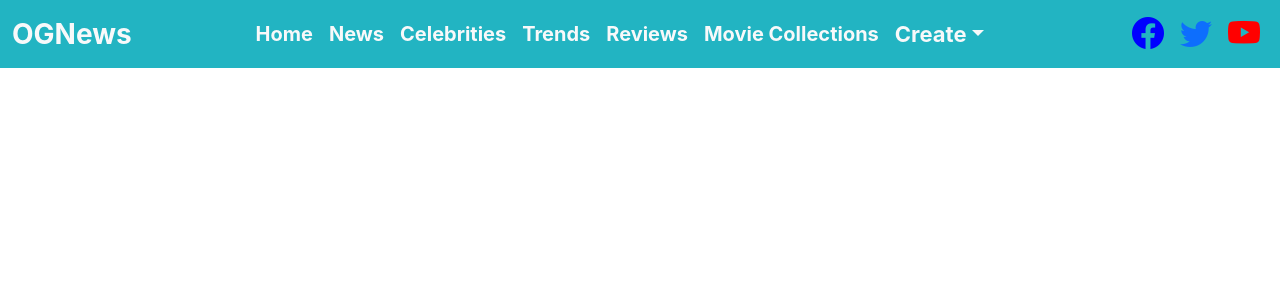
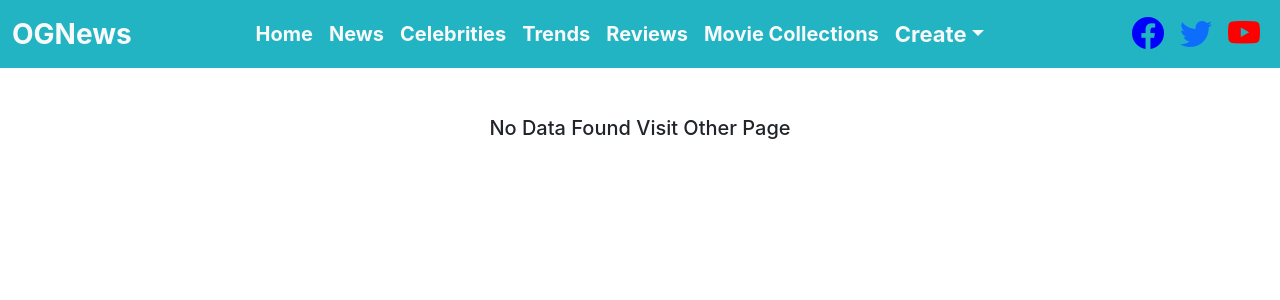
Before and after one commit to yasirsd10/og-news, a React (Create React App) app: page /celebInfo in a window 1280 px wide. Shown: the top 300 px of the page. Built offline with nearby package versions, Linux system fonts and the light colour scheme.

Commit message:
celbs added

```diff
--- a/src/App.js
+++ b/src/App.js
@@ -7,6 +7,7 @@ import CollectionForm from "./components/movieCollections/collectionForm";
 import NewsForm from "./components/newsForm";
 import ReviewArea from "./components/movieReview/reviewArea";
 import ReviewMapping from "./components/movieReview/reviewMapping";
+import Celebs from "./components/celebs";
 
 function App() {
   return (
@@ -30,6 +31,9 @@ function App() {
             <Route path= "/reviewArea">
               <ReviewMapping />
             </Route>
+            <Route path= "/celebInfo">
+              <Celebs />
+            </Route>
           </Switch>
         </div>
       </div>
--- /dev/null
+++ b/src/components/celebs.js
@@ -0,0 +1,11 @@
+import React from 'react'
+
+function Celebs() {
+  return (
+    <div>
+        <h5 className='mt-5'>No Data Found Visit Other Page</h5>
+    </div>
+  )
+}
+
+export default Celebs
--- a/src/components/homeComponents/navbar.js
+++ b/src/components/homeComponents/navbar.js
@@ -46,7 +46,7 @@ function Navbar() {
                 <a
                   className="nav-link active text-light fw-bold navTabs"
                   aria-current="page"
-                  href="#"
+                  href="/celebInfo"
                 >
                   Celebrities
                 </a>
```
